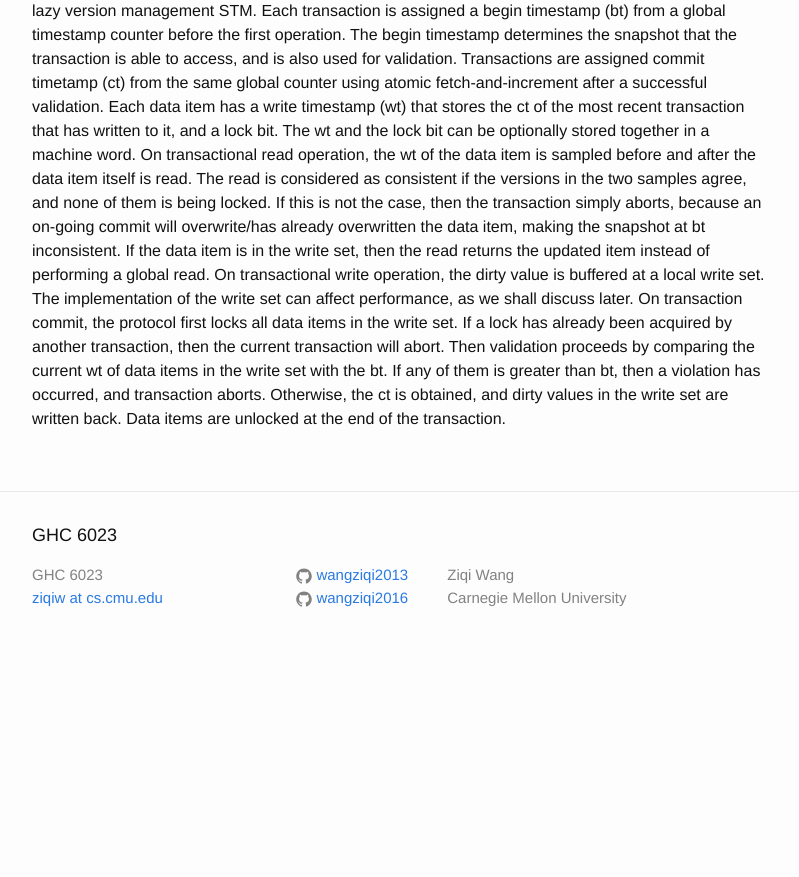
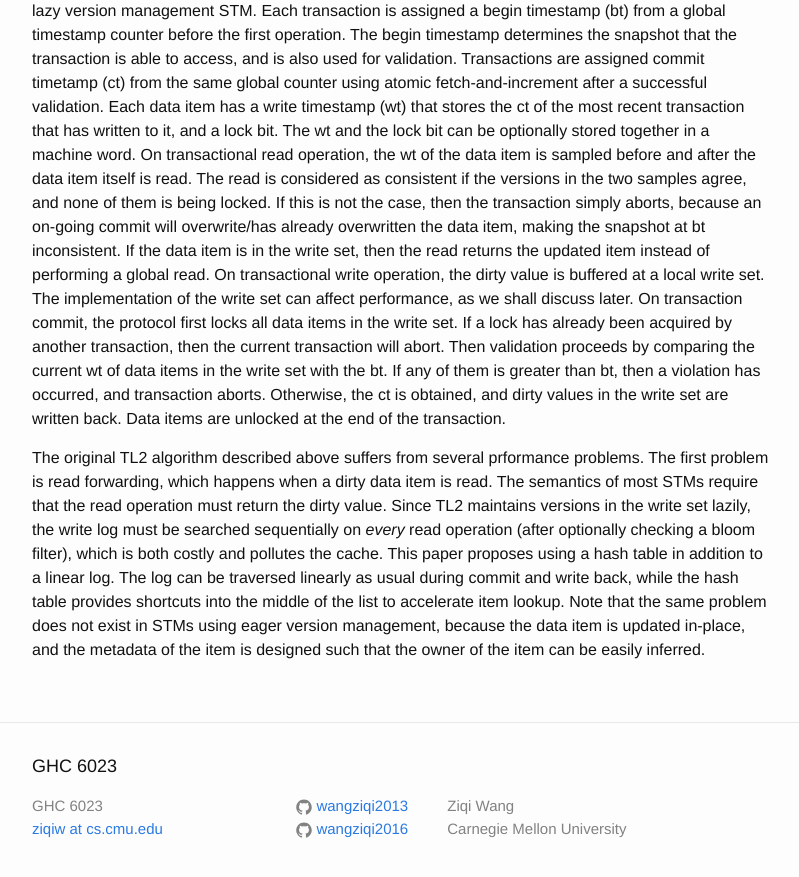
Before and after one commit to wangziqi2013/wangziqi2013.github.io, a Jekyll site: the page built from _posts/2018-07-03-A-Comprehensive-Strategy-for-Contention-Management-In-STM.markdown, in a window 1280 px wide and 900 px high, scrolled down 1165 px. Shown: the top 877 px of the window, without its empty margins (238-1037 px from the left). Built offline with Jekyll 4.4.1, drawn with Linux system fonts in a browser that asks for light colours; before the commit the page ends 1834 px from its top, so only the background shows below that.

Commit message:
Adding first problem

```diff
--- a/_posts/2018-07-03-A-Comprehensive-Strategy-for-Contention-Management-In-STM.markdown
+++ b/_posts/2018-07-03-A-Comprehensive-Strategy-for-Contention-Management-In-STM.markdown
@@ -47,3 +47,13 @@ by another transaction, then the current transaction will abort. Then validation
 of data items in the write set with the bt. If any of them is greater than bt, then a violation has occurred, and
 transaction aborts. Otherwise, the ct is obtained, and dirty values in the write set are written back. Data items
 are unlocked at the end of the transaction.
+
+The original TL2 algorithm described above suffers from several prformance problems. The first problem is read
+forwarding, which happens when a dirty data item is read. The semantics of most STMs require that the read operation
+must return the dirty value. Since TL2 maintains versions in the write set lazily, the write log must be searched
+sequentially on *every* read operation (after optionally checking a bloom filter), which is both costly and pollutes
+the cache. This paper proposes using a hash table in addition to a linear log. The log can be traversed linearly
+as usual during commit and write back, while the hash table provides shortcuts into the middle of the list to
+accelerate item lookup. Note that the same problem does not exist in STMs using eager version management, because
+the data item is updated in-place, and the metadata of the item is designed such that the owner of the item can be
+easily inferred.
```
